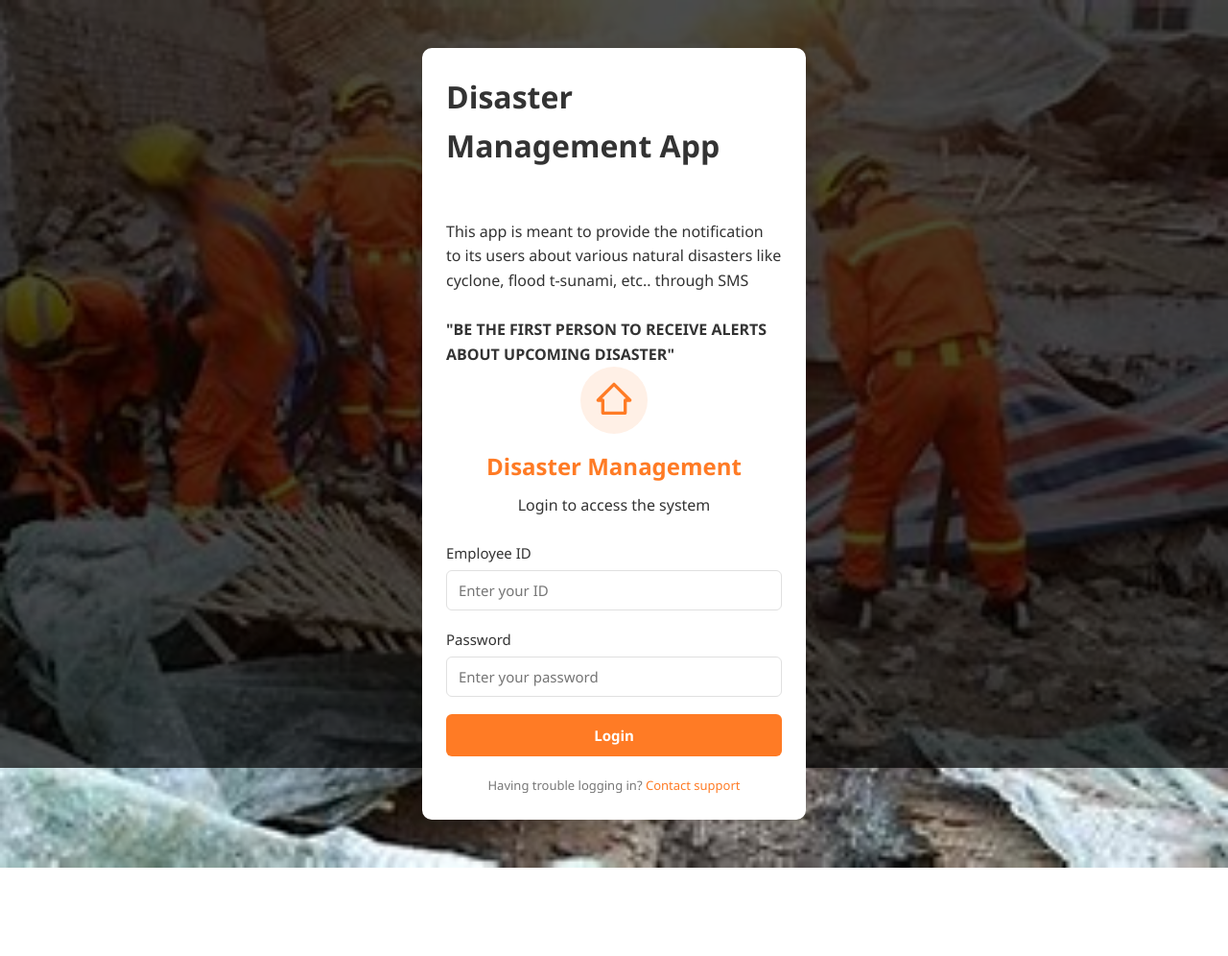
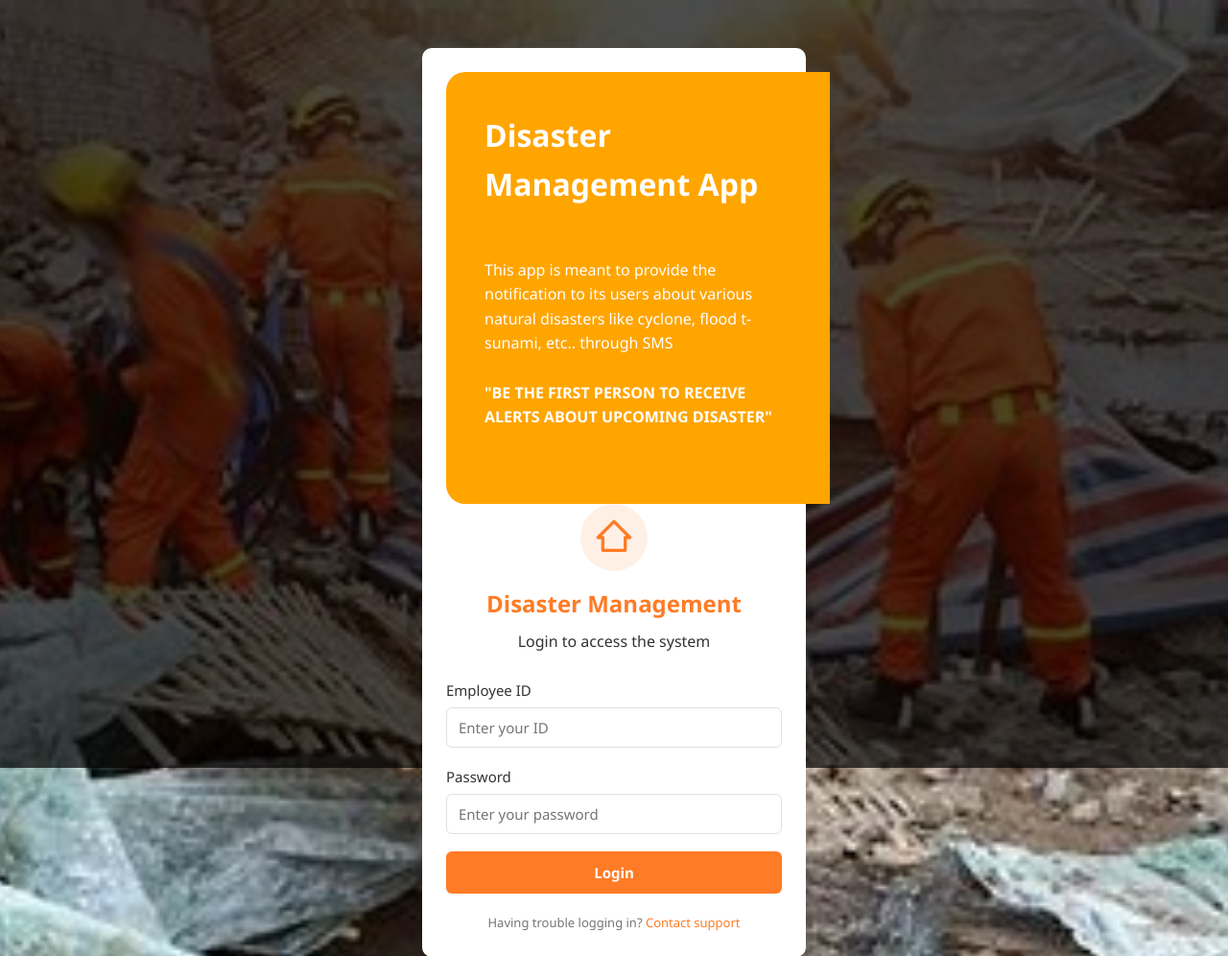
Before and after one commit to Manthantrivedi444/SSIP, a Flask app: page /login in a window 1280 px wide. Shown: the top 996 px of the page at 96% size. Before the commit the page ends 904 px from the top, so only its background shows below. Run offline with Flask 3, Linux system fonts and the light colour scheme.

Commit message:
Updated login.css
Animated login.html through login.css

```diff
--- a/DDNAS/myapp/static/css/login.css
+++ b/DDNAS/myapp/static/css/login.css
@@ -81,6 +81,27 @@ body::before {
     height: 40px;
 }
 
+.image-section {
+  color: white;
+  background: orange;
+  padding: 40px;
+  height: 450px;
+  width: 400px;
+  border-radius: 20px 0 0 20px;
+  flex: 0.9;
+  position: relative;
+  display: flex;
+  animation: lefty 3s forwards ease-in-out;
+}
+
+@keyframes lefty {
+  0%{
+    transform: translateX(-70vh);
+  }
+  100%{
+    transform: translateX(0%);
+  }
+}
 .form-group {
     margin-bottom: 18px; /* Reduced margin */
 }
```
